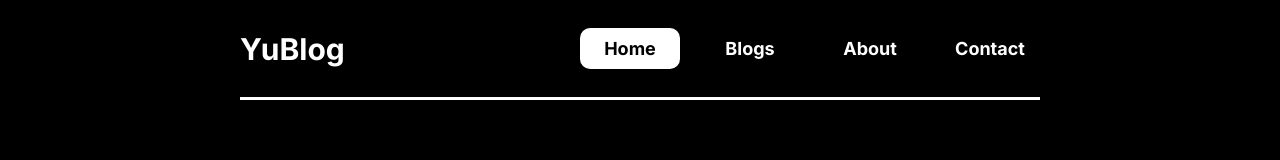
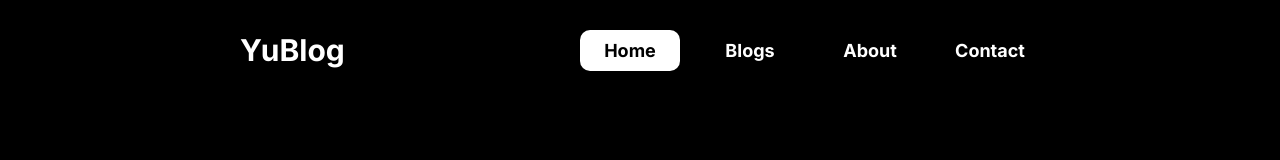
Before and after one commit to RyuKam1/final-app, a Next.js app: page / in a window 1280 px wide. Shown: the top 160 px of the page. Built offline with nearby package versions, Linux system fonts and the light colour scheme; no server answers.

Commit message:
Update navbar.module.css

```diff
--- a/src/components/navbar/navbar.module.css
+++ b/src/components/navbar/navbar.module.css
@@ -8,7 +8,7 @@
 
     border-style: solid;
     border-top: 0;
-    border-bottom: 2;
+    border-bottom: 2px;
     border-left: 0;
     border-right: 0;
     border-color: white;
```
